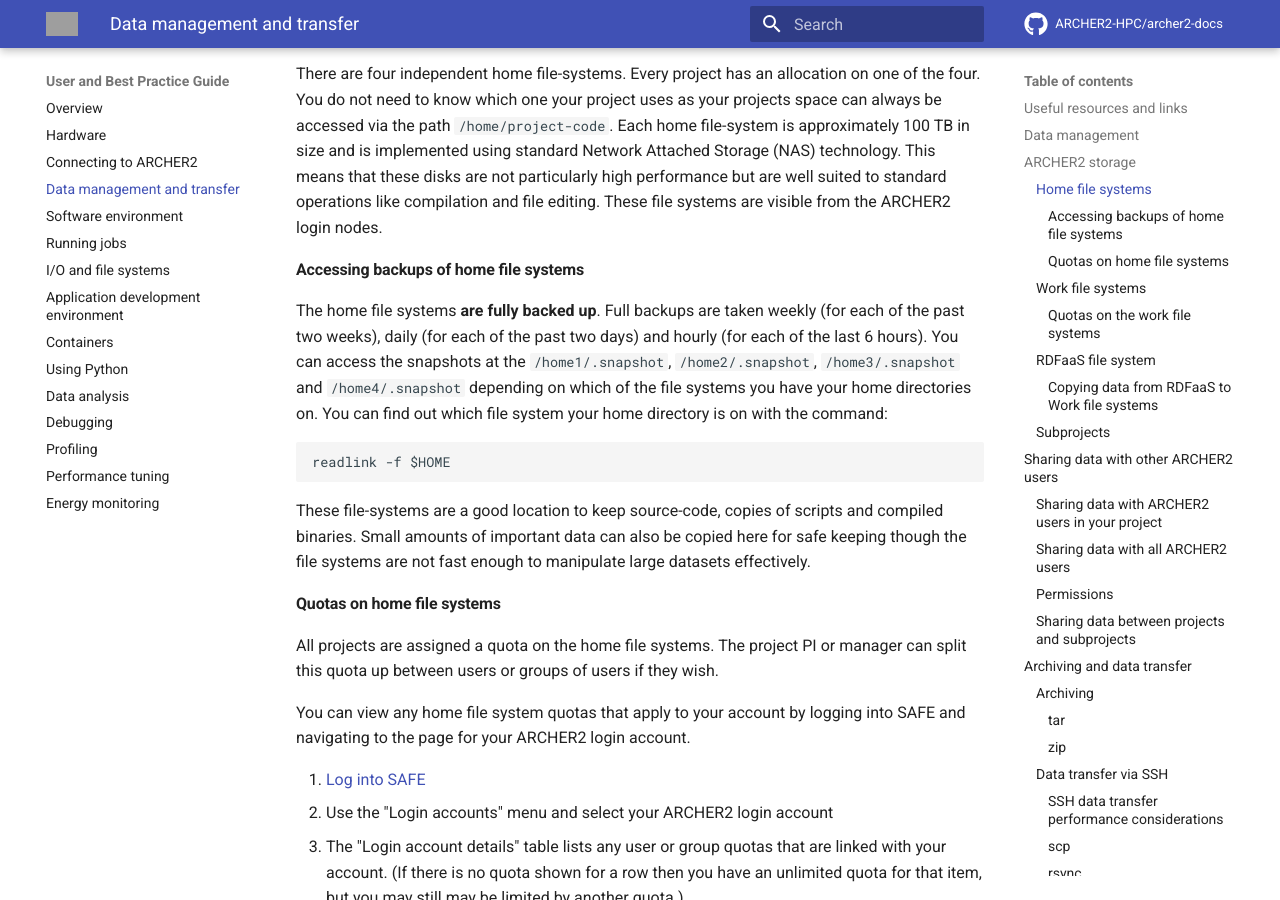
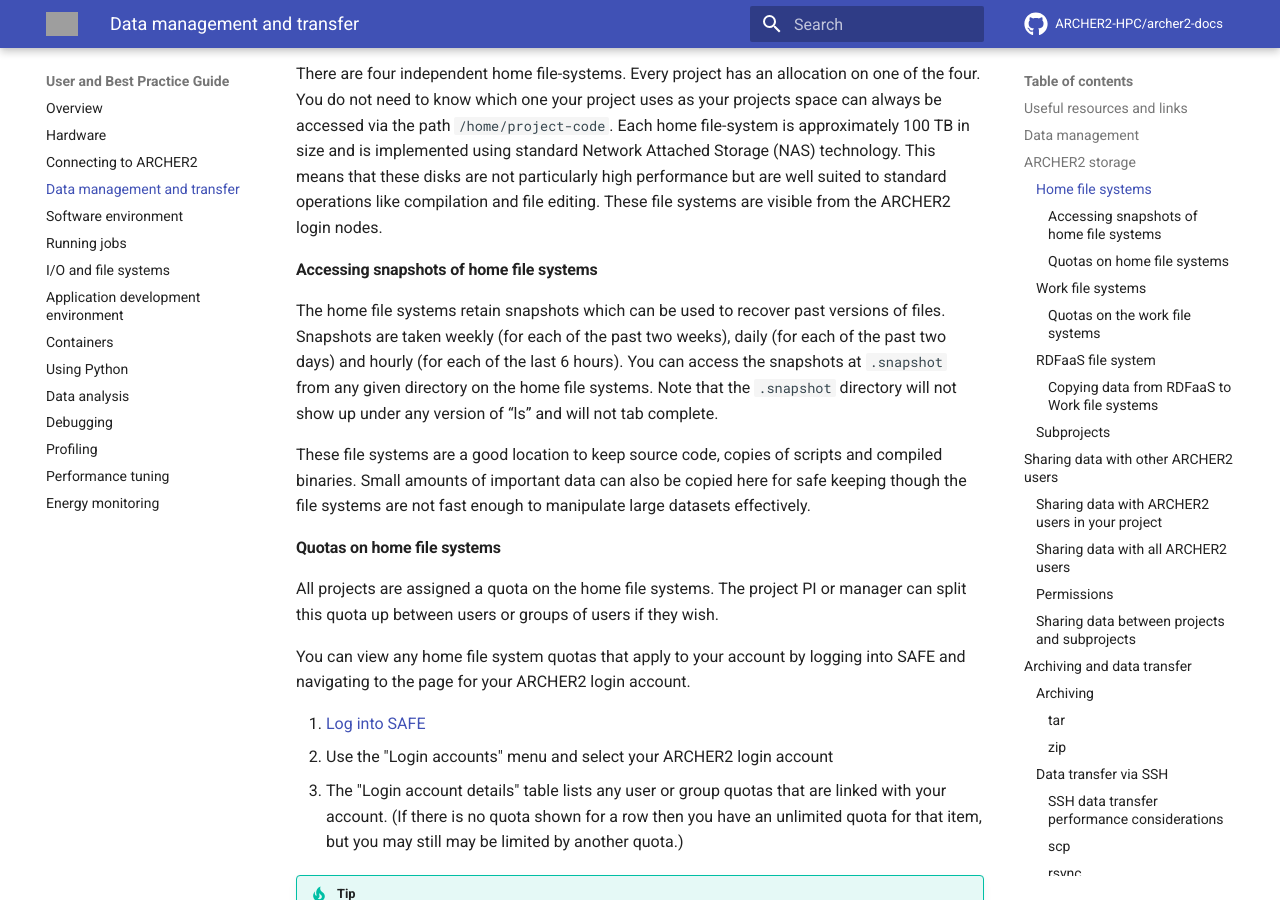
Before and after one commit to ARCHER2-HPC/archer2-docs, an MkDocs documentation site: the page built from docs/user-guide/data.md, in a window 1280 px wide and 900 px high, scrolled down 2261 px. Built offline with MkDocs 1.6.1 and Material for MkDocs 9.7.7, drawn with Linux system fonts in a browser that asks for light colours; comment, search, counter and statistics services are not loaded; grey boxes are pictures that could not be loaded.

Commit message:
Change wording per Kieran's suggestion in MM

````diff
--- a/docs/user-guide/data.md
+++ b/docs/user-guide/data.md
@@ -90,24 +90,12 @@
 and file editing. These file systems are visible from the ARCHER2 login
 nodes.
 
-#### Accessing backups of home file systems
+#### Accessing snapshots of home file systems
 
-The home file systems **are fully backed up**. Full backups are taken
-weekly (for each of the past two weeks), daily (for each of the past
-two days) and hourly (for each of the last 6 hours). You can access the
-snapshots at the `/home1/.snapshot`, `/home2/.snapshot`, `/home3/.snapshot`
-and `/home4/.snapshot` depending on which of the file systems you have
-your home directories on. You can find out which file system your
-home directory is on with the command:
+The home file systems retain snapshots which can be used to recover past versions of files. Snapshots are taken weekly (for each of the past two weeks), daily (for each of the past two days) and hourly (for each of the last 6 hours). You can access the snapshots at `.snapshot` from any given directory on the home file systems. Note that the `.snapshot` directory will not show up under any version of “ls” and will not tab complete.
 
-```
-readlink -f $HOME
-```
+These file systems are a good location to keep source code, copies of scripts and compiled binaries. Small amounts of important data can also be copied here for safe keeping though the file systems are not fast enough to manipulate large datasets effectively.
 
-These file-systems are a good location to keep source-code, copies of
-scripts and compiled binaries. Small amounts of important data can also
-be copied here for safe keeping though the file systems are not fast
-enough to manipulate large datasets effectively.
 
 #### Quotas on home file systems
 
````
